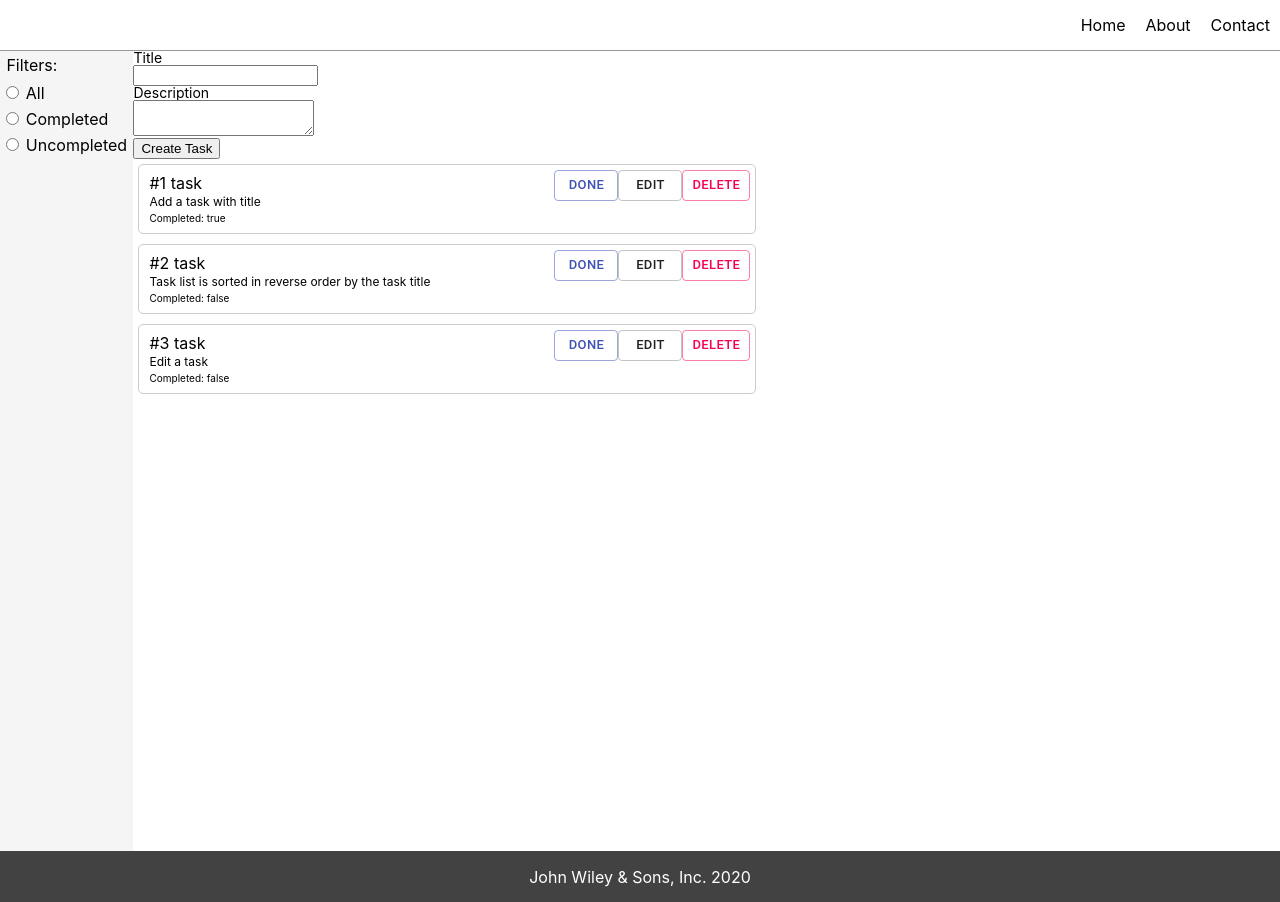
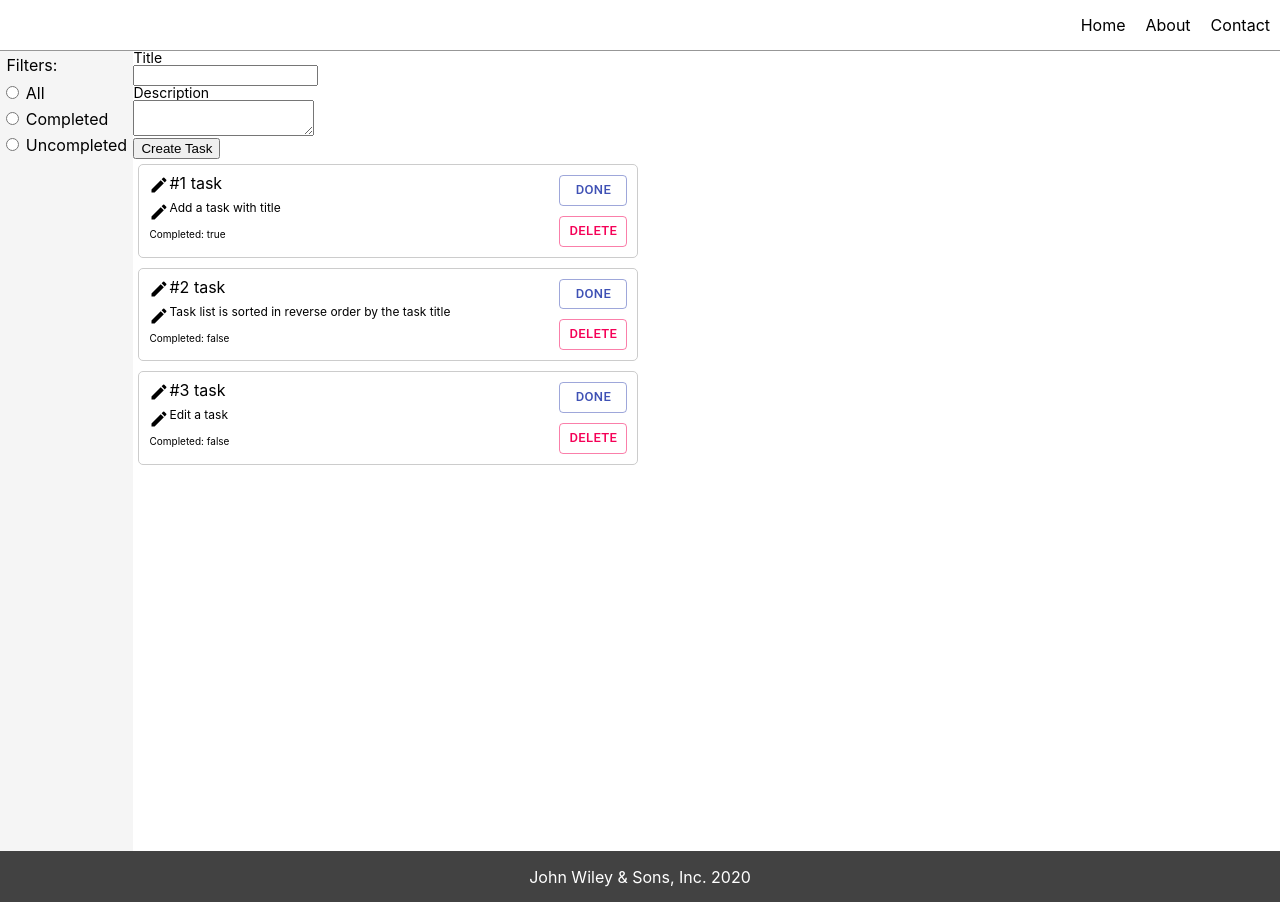
Before and after one commit to nmikhalaki/wiley-test-task-todo, a React (Create React App) app: page / in a window 1280 px wide. Built offline with nearby package versions, Linux system fonts and the light colour scheme.

Commit message:
added edit feature

```diff
--- a/src/TaskViewer/TaskViewer.jsx
+++ b/src/TaskViewer/TaskViewer.jsx
@@ -1,6 +1,7 @@
 import React from "react";
 import './taskViewer.css'
 import {Button} from '@material-ui/core';
+import EditIcon from '@material-ui/icons/Edit';
 
 class TaskViewer extends React.Component {
     constructor(props) {
@@ -13,7 +14,6 @@ class TaskViewer extends React.Component {
         this.handleClickEdit = this.handleClickEdit.bind(this);
         this.handleClickDone = this.handleClickDone.bind(this);
     }
-
     handleClickDelete = (index, e) => {
         this.taskList.splice(index, 1)
         localStorage.setItem('taskList', JSON.stringify(this.taskList))
@@ -32,6 +32,22 @@ class TaskViewer extends React.Component {
             taskList: this.taskList
         })
     }
+
+    handleEditTitle = (index, e) => {
+        this.taskList[index].title = window.prompt('Title', this.taskList[index].title)
+        localStorage.setItem('taskList', JSON.stringify(this.taskList))
+        this.setState({
+            taskList: this.taskList
+        })
+    }
+
+    handleEditDescription = (index, e) => {
+        this.taskList[index].description = window.prompt('Description', this.taskList[index].description)
+        localStorage.setItem('taskList', JSON.stringify(this.taskList))
+        this.setState({
+            taskList: this.taskList
+        })
+    }
     // const taskList = JSON.parse(localStorage.getItem('taskList'))
     // taskList.sort((a, b) => {
     //     if (a.title > b.title)
@@ -42,25 +58,36 @@ class TaskViewer extends React.Component {
     // })
     render() {
         const tasks = []
-        debugger
+        // debugger
         this.state.taskList.forEach((task, index) => {
             tasks.push(
                 <div className='task-item' key={`task-item-${index}`}>
                     <div className='task-item-card'>
                         <div className='task-item-title'>
-                            {task.title}
+                            <div>
+                                <EditIcon fontSize='small' onClick={(e) => this.handleEditTitle(index, e)}></EditIcon>
+                            </div>
+                            <div>
+                                {task.title}
+                            </div>
                         </div>
                         <div className='task-item-description'>
-                            {task.description}
+                            <div>
+                                <EditIcon fontSize='small' onClick={(e) => this.handleEditDescription(index, e)}></EditIcon>
+                            </div>
+                            <div>
+                                {task.description}
+                            </div>
                         </div>
                         <div className='task-item-status'>
                             Completed: {task.completed.toString()}
                         </div>
                     </div>
                     <div className='task-item-option'>
-                        <Button size='small' variant='outlined' color='primary' onClick={(e) => this.handleClickDone(index, e)}>Done</Button>
-                        <Button size='small' variant='outlined' color='default' onClick={this.handleClickEdit}>Edit</Button>
-                        <Button size='small' variant='outlined' color='secondary' onClick={(e) => this.handleClickDelete(index, e)}>Delete</Button>
+                        <Button size='small' variant='outlined' color='primary'
+                                onClick={(e) => this.handleClickDone(index, e)}>Done</Button>
+                        <Button size='small' variant='outlined' color='secondary'
+                                onClick={(e) => this.handleClickDelete(index, e)}>Delete</Button>
                     </div>
                 </div>
             )
--- a/src/TaskViewer/taskViewer.css
+++ b/src/TaskViewer/taskViewer.css
@@ -26,16 +26,26 @@
     margin: 5px;
 }
 .task-item-option {
+    display: flex;
+    flex-direction: column;
     min-width: 50px;
     margin: 5px;
 }
 
+.task-item-option button {
+    margin: 5px;
+}
+
 .task-item-title {
+    display: flex;
+    flex-direction: row;
     font-size: 16px;
     margin: 5px;
 }
 
 .task-item-description {
+    display: flex;
+    flex-direction: row;
     font-size: 12px;
     margin: 5px;
 }
```
